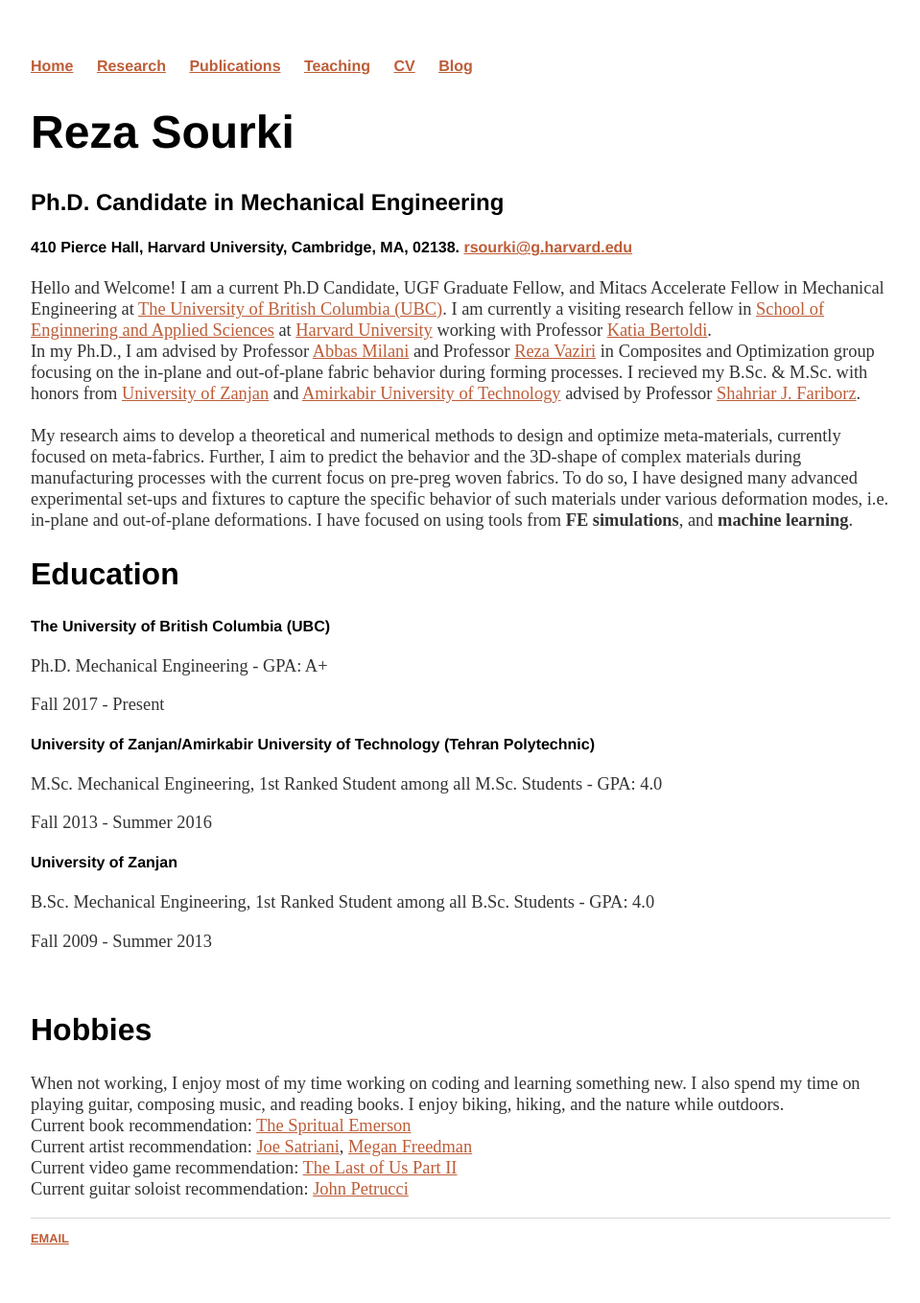
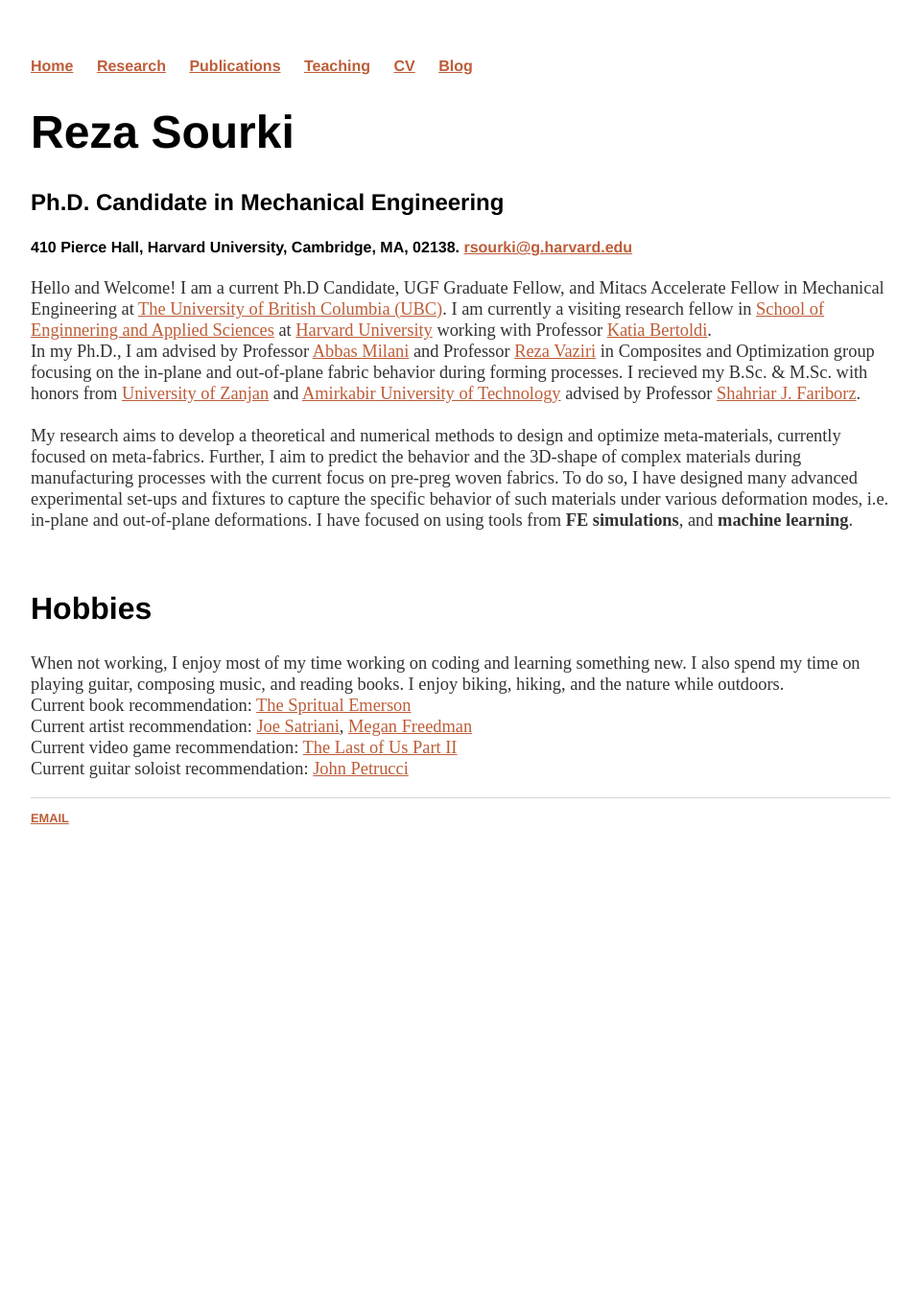
Before and after one commit to rsourki/rsourki.github.io, a Jekyll site: the page built from index.html, in a window 1280 px wide. Shown: the whole page at 96% size, without its empty margins (160-1119 px from the left). Built offline with Jekyll 4.4.1, drawn with Linux system fonts in a browser that asks for light colours; after the commit the page ends 920 px from its top, so only the background shows below that.

Commit message:
Update index.html

```diff
--- a/index.html
+++ b/index.html
@@ -18,7 +18,7 @@ title: Reza Sourki Webpage
         Further, I aim to predict the behavior and the 3D-shape of complex materials during manufacturing processes with the current focus on pre-preg woven fabrics.
         To do so, I have designed many advanced experimental set-ups and fixtures to capture the specific behavior of such materials under various deformation modes, i.e. in-plane and out-of-plane deformations.
 	I have focused on using tools from <b>FE simulations</b>, and <b>machine learning</b>.</p>
-	<h2>Education</h2>
+	<!-- <h2>Education</h2>
 	<h4>The University of British Columbia (UBC) </h4>
 	<p>Ph.D. Mechanical Engineering - GPA: A+</p>
 	<p>Fall 2017 - Present</p>
@@ -27,7 +27,7 @@ title: Reza Sourki Webpage
 	<p>Fall 2013 - Summer 2016</p>
 	<h4>University of Zanjan</h4>
 	<p>B.Sc. Mechanical Engineering, 1st Ranked Student among all B.Sc. Students - GPA: 4.0</p>
-	<p>Fall 2009 - Summer 2013</p>
+	<p>Fall 2009 - Summer 2013</p> -->
 	<br>
 	<h2>Hobbies</h2>
 	<p>When not working, I enjoy most of my time working on coding and learning something new.
```
